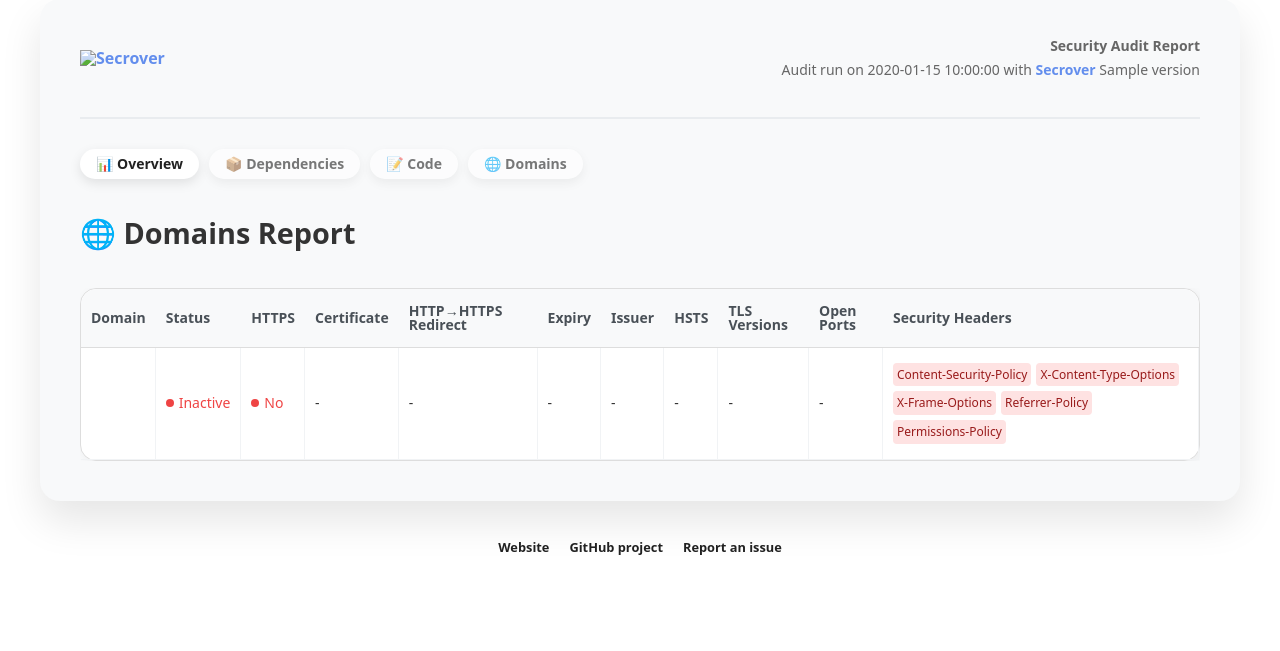
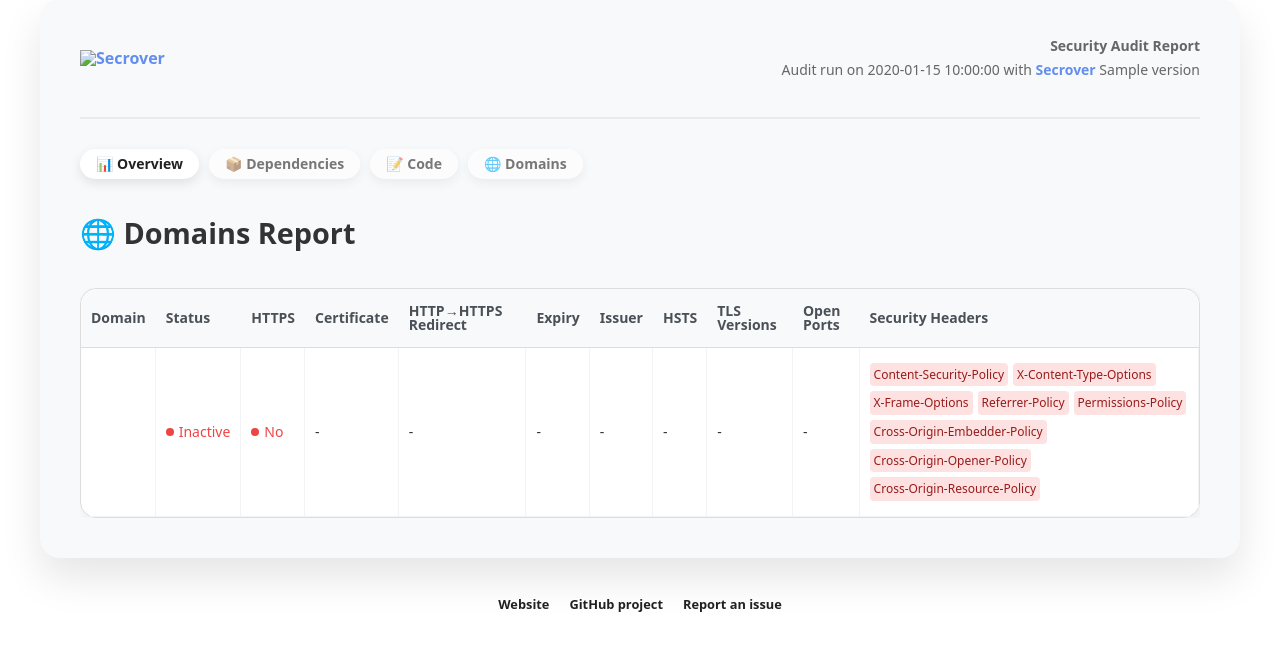
Before and after one commit to Secrover/Secrover, a Python web app: template templates/domains.html in a window 1280 px wide. Shown: the part 41-692 px from the top of the page. Run offline with Jinja, Linux system fonts and the light colour scheme; the template is opened without the code that fills it: most values are stand-ins (such as "Sample title", 1, 10 or a date in 2020).

Commit message:
Add checks for Cross-Origin-* headers

```diff
--- a/templates/domains.html
+++ b/templates/domains.html
@@ -167,6 +167,21 @@
                                         Permissions-Policy
                                     </span>
                                 </span>
+                                <span title="Prevents cross-origin resources from being loaded without permission (COEP)">
+                                    <span class="badge badge-small {{ 'badge-success' if row.coep else 'badge-error' }}">
+                                        Cross-Origin-Embedder-Policy
+                                    </span>
+                                </span>
+                                <span title="Opt-in to cross-origin isolation in the browser (COOP)">
+                                    <span class="badge badge-small {{ 'badge-success' if row.coop else 'badge-error' }}">
+                                        Cross-Origin-Opener-Policy
+                                    </span>
+                                </span>
+                                <span title="Specifies who can load this resource (CORP)">
+                                    <span class="badge badge-small {{ 'badge-success' if row.corp else 'badge-error' }}">
+                                        Cross-Origin-Resource-Policy
+                                    </span>
+                                </span>
                             </div>
                         </td>
                     </tr>
```
Also changed, not shown: secrover/audits/domains.py (+12 -0 lines).
